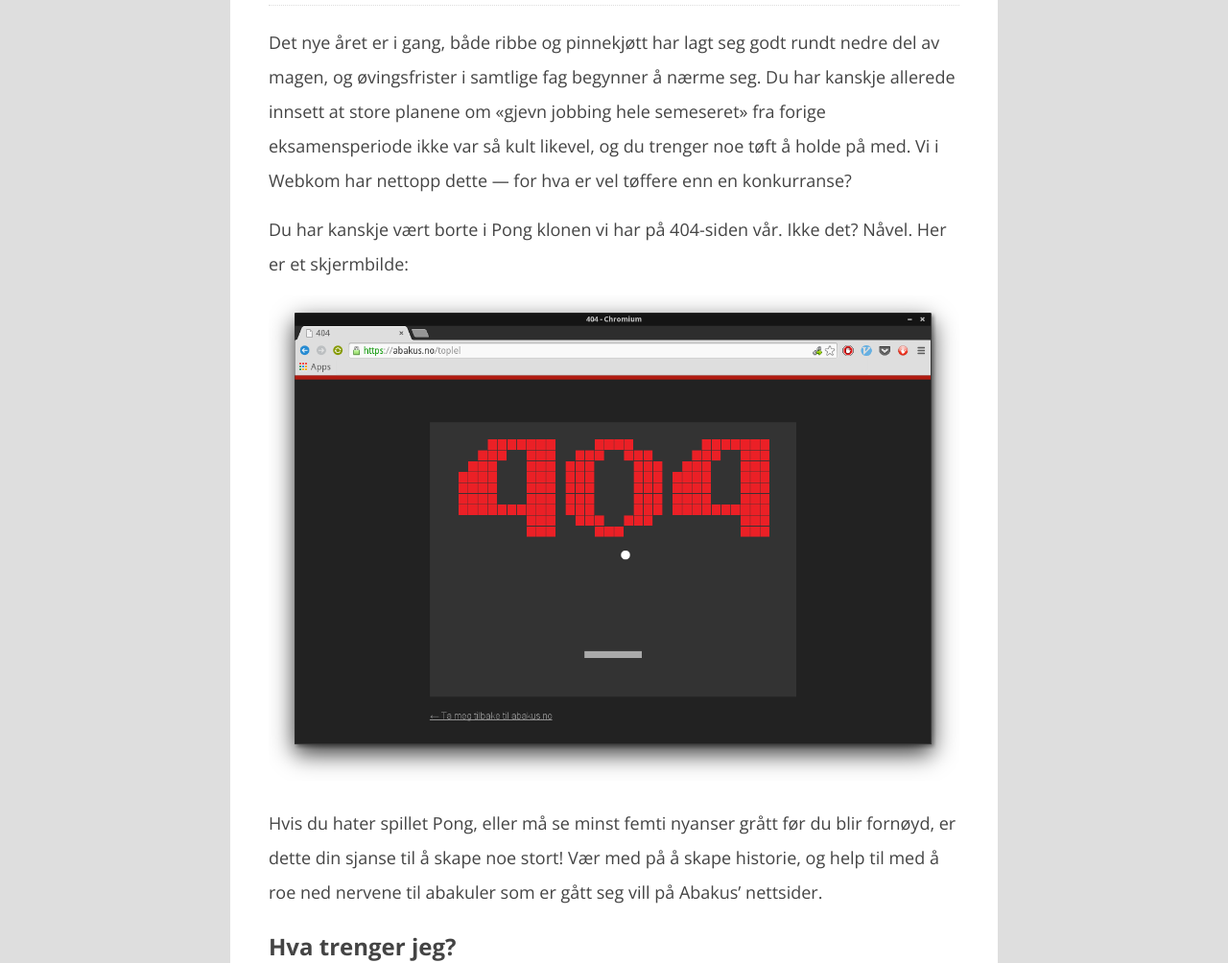
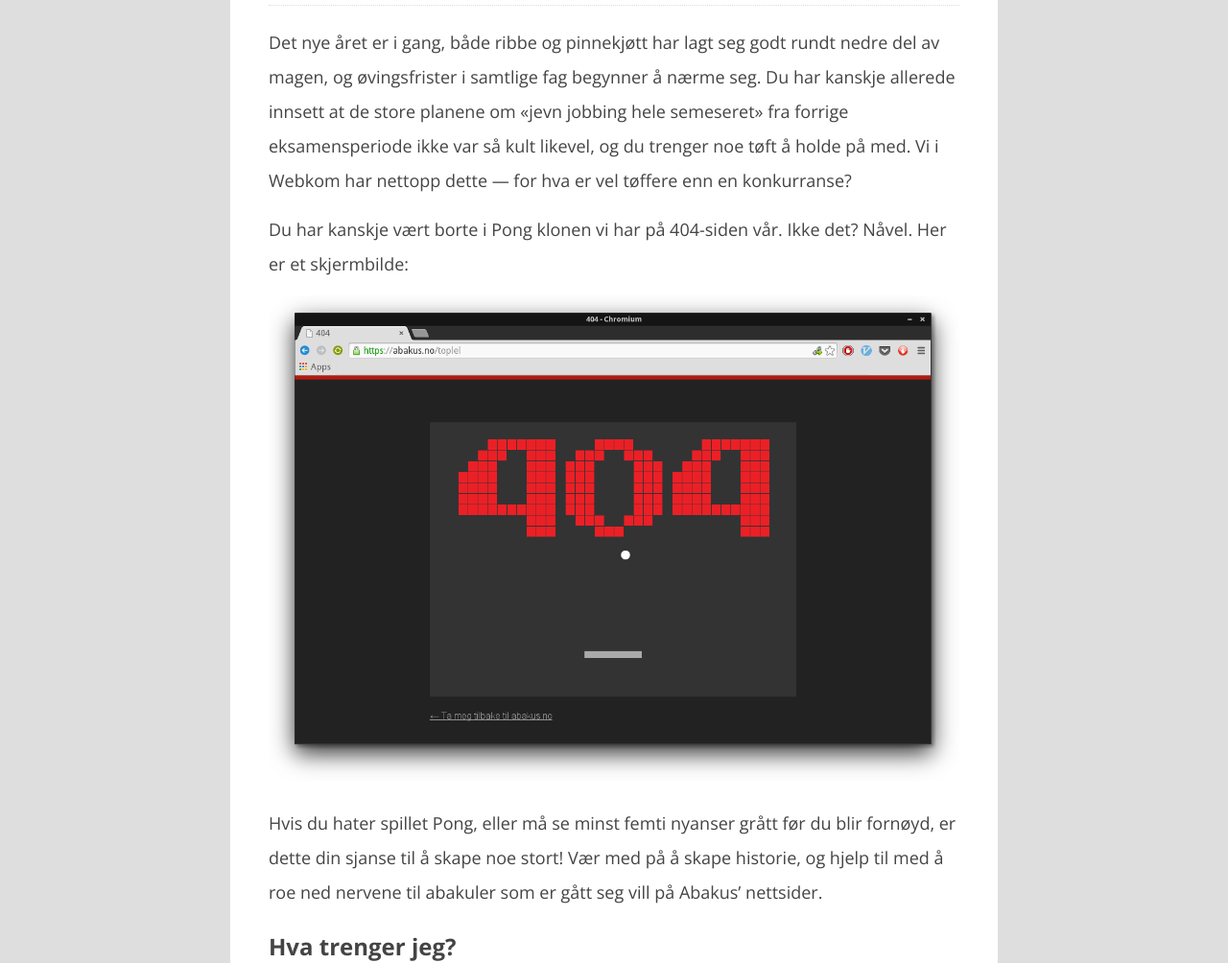
Before and after one commit to webkom/webkom.github.io, a Jekyll site: the page built from _posts/2015-01-16-404-competition.md, in a window 1280 px wide and 1400 px high. Shown: the part 244-1248 px from the top of the window at 96% size. Built offline with Jekyll 4.4.1, drawn with Linux system fonts in a browser that asks for light colours; comment, search, counter and statistics services are not loaded.

Commit message:
fixed typos

```diff
--- a/_posts/2015-01-16-404-competition.md
+++ b/_posts/2015-01-16-404-competition.md
@@ -6,7 +6,7 @@ author: martinhath
 ---
 
 Det nye året er i gang, både ribbe og pinnekjøtt har lagt seg godt rundt nedre del av magen, og øvingsfrister i samtlige fag begynner å nærme seg.
-Du har kanskje allerede innsett at store planene om «gjevn jobbing hele semeseret» fra forige eksamensperiode ikke var så kult likevel, og du trenger noe tøft å holde på med.
+Du har kanskje allerede innsett at de store planene om «jevn jobbing hele semeseret» fra forrige eksamensperiode ikke var så kult likevel, og du trenger noe tøft å holde på med.
 Vi i Webkom har nettopp dette --- for hva er vel tøffere enn en konkurranse?
 
 Du har kanskje vært borte i Pong klonen vi har på 404-siden vår.
@@ -15,7 +15,7 @@ Ikke det? Nåvel. Her er et skjermbilde:
 ![Nåværende 404-spill](/images/posts/2015-01-16-gammel-404.png)
 
 Hvis du hater spillet Pong, eller må se minst femti nyanser grått før du blir fornøyd, er dette din sjanse til å skape noe stort!
-Vær med på å skape historie, og help til med å roe ned nervene til abakuler som er gått seg vill på Abakus' nettsider.
+Vær med på å skape historie, og hjelp til med å roe ned nervene til abakuler som er gått seg vill på Abakus' nettsider.
 
 ## Hva trenger jeg?
 
```
